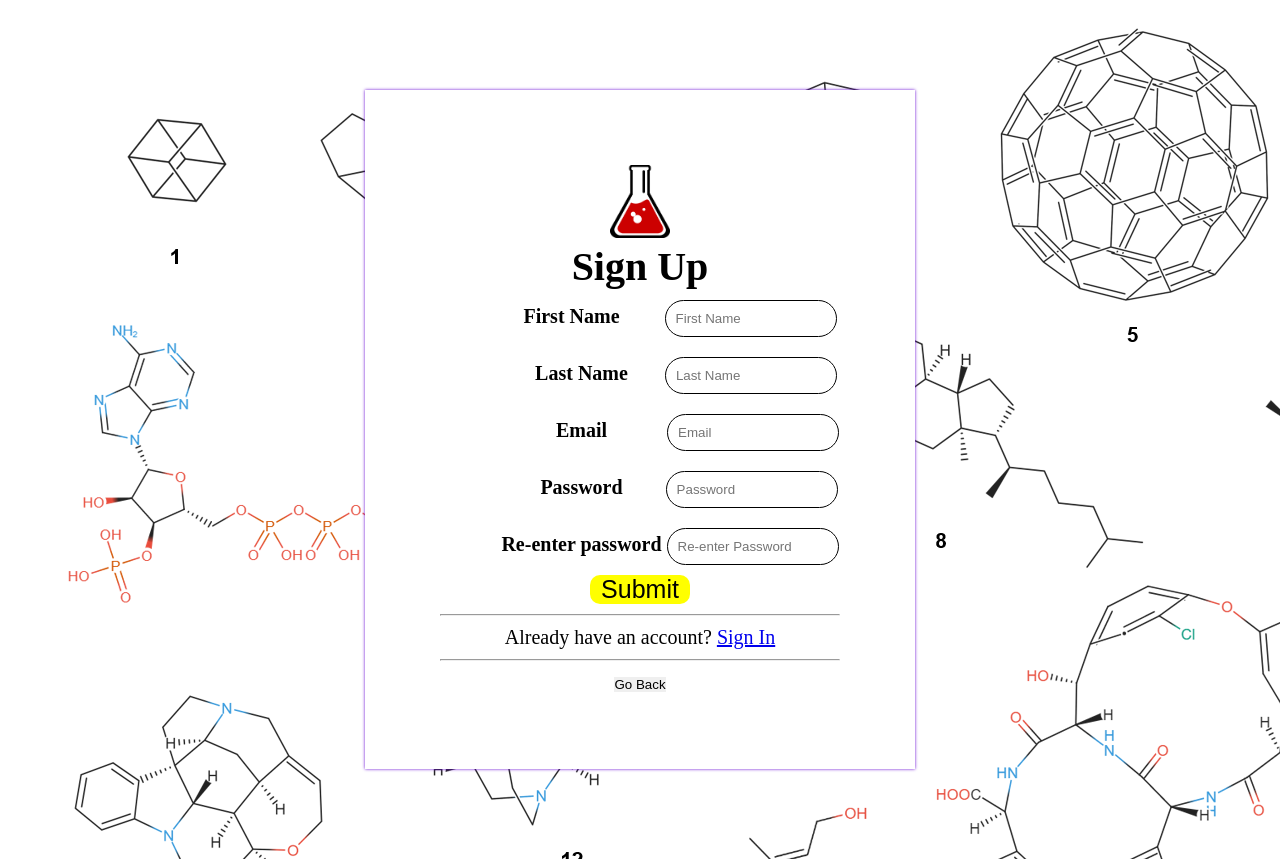
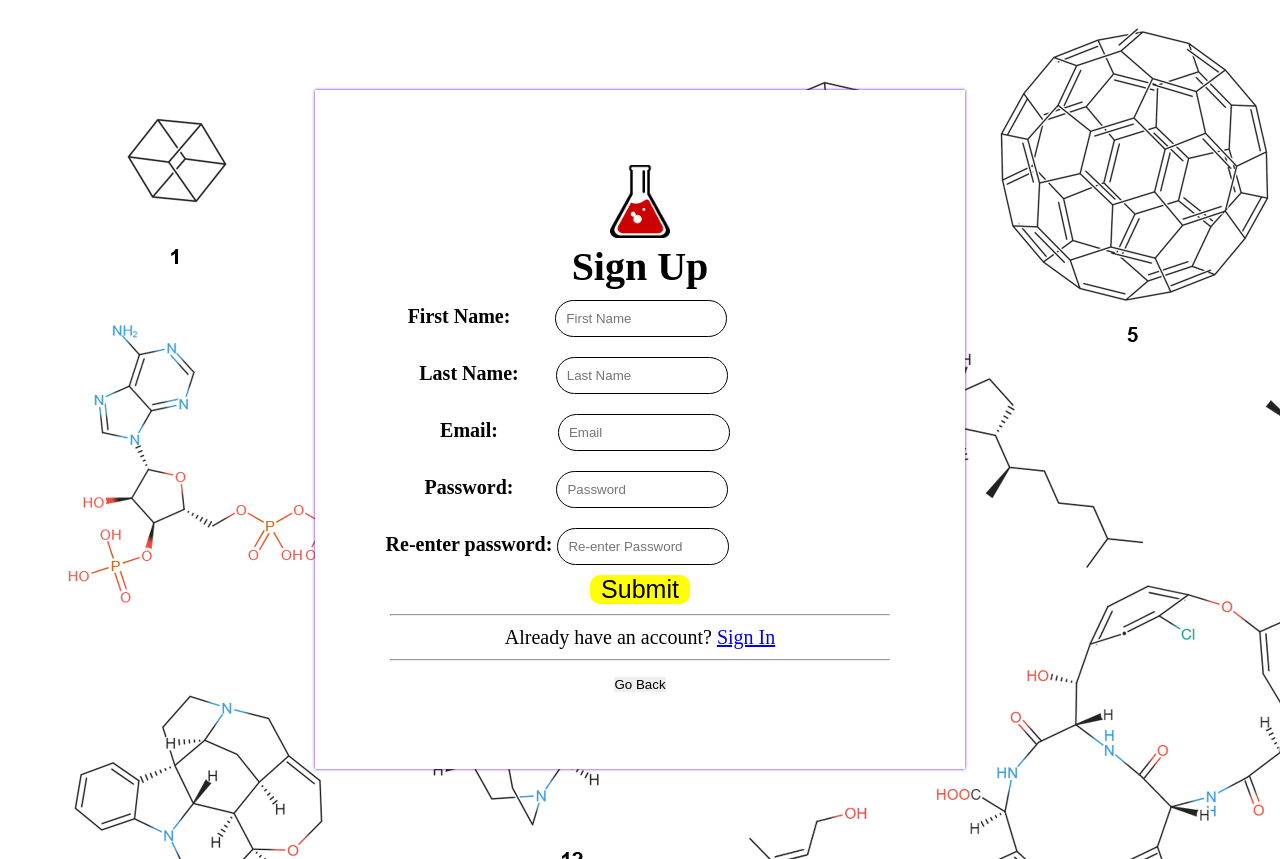
Before and after one commit to Team-Chem/LLC-web-dev, a PHP site: page /sign_up.php in a window 1280 px wide. Run offline with PHP 8.4, Linux system fonts and the light colour scheme; some libraries are stand-ins or nearby versions.

Commit message:
Added some validation, recaptcha, and reworked the sign in page

```diff
--- a/sign_up.php
+++ b/sign_up.php
@@ -1,3 +1,6 @@
+
+
+
 <!DOCTYPE html>
 <html lang="en">
 <head>
@@ -5,6 +8,36 @@
     <meta http-equiv="X-UA-Compatible" content="IE=edge">
     <meta name="viewport" content="width=device-width, initial-scale=1.0">
     <link rel="stylesheet" href="styles.css">
+    <script src='https://www.google.com/recaptcha/api.js' async defer></script>
+
+    <!--
+        <script src="https://ajax.googleapis.com/ajax/libs/jquery/3.6.1/jquery.min.js"></script>
+        <script src="https://cdnjs.cloudflare.com/ajax/libs/jquery-validate/1.19.0/jquery.validate.min.js"></script>   -->
+
+    <!--
+        <script src="https://cdnjs.cloudflare.com/ajax/libs/jquery/3.4.0/jquery.min.js"></script>
+        <script src="https://cdnjs.cloudflare.com/ajax/libs/jquery-validate/1.19.0/jquery.validate.min.js"></script>
+-->
+
+    <?php
+
+    if (isset($_POST['submit'])) {
+        $secret_key = "6LemIYAiAAAAALOdrYe-rZOw49Osieqmh8Z6C4It";
+        $response = $_POST['g-recaptcha-response'];
+        $remote_addr = $_SERVER['REMOTE ADDR'];
+        $url = "https://www.google.com/recaptcha/api/siteverify?secret=$secret_key&response=$response&remoteip=$remote_addr";
+        $data = file_get_contents($url);
+        $row = json_decode($data, true);
+
+        if ($row['success'] == "true") {
+            echo "Success!";
+        } else {
+            echo "Failure!";
+        }
+    }
+
+?>
+
 
 </head>
 <body>
@@ -12,26 +45,47 @@
 <!--This is for the sign up portion of the modal sign up pop up-->
 <div class="sign-up-div">
     <img class="image-flask" src="bubble-2022490_960_720.png">
-<form class="sign_up-form" action="sign-up-insert.php" method="POST">
+<form class="sign_up-form" id="form" action="sign-up-insert.php" method="POST">
     <h1>Sign Up</h1>
-    <div class="container">
+    <div class="form-field success">
+        <label class="label_first" generated="true" for="first_name"><b>First Name:</b></label>
+        <input type="text" placeholder="First Name" id="first_name" name="FirstName" >
+        <small></small>
+    </div>
 
-    <label class="label_first" for="first_name"><b>First Name</b></label>
-    <input type="text" placeholder="First Name" id="first_name" name="FirstName" required>
+    <div class="form-field success">
+        <label class="label_last" for="last_name"><b>Last Name:</b></label>
+        <input type="text" placeholder="Last Name" id="last_name" name="LastName" required>
+        <small></small>
+    </div>
 
-    <label class="label_last" for="last_name"><b>Last Name</b></label>
-    <input type="text" placeholder="Last Name" id="last_name" name="LastName" required>
+    <div class="form-field success">
+        <label class="label_email" for="email"><b>Email:</b></label>
+        <input type="email" placeholder="Email" id="email" name="Email" required>
+        <small></small>
 
-    <label class="label_email" for="email"><b>Email</b></label>
-<input type="text" placeholder="Email" id="email" name="Email" required>
+    </div>
 
-<label class="label_password" for="password"><b>Password</b></label>
-<input type="password" id="password" placeholder="Password" name="Password" required>
+    <div class="form-field success">
+        <label class="label_password" for="password"><b>Password:</b></label>
+        <input type="password" id="password" placeholder="Password" name="Password" required>
+        <small></small>
 
-<label class="label_re-pass" for="re-enter-password"><b>Re-enter password</b></label>
-<input type="password" placeholder="Re-enter Password" id="re-password" name="Re-Password" required>
+    </div>
 
-        <input style="width:100px;margin:0 50%;position:relative;left:-50px;" type="submit" id="submit" value="Submit">
+    <div class="form-field success">
+        <label class="label_re-pass" for="re-enter-password"><b>Re-enter password:</b></label>
+        <input type="password" placeholder="Re-enter Password" id="re-password" name="Re-Password" required>
+        <small></small>
+
+    </div>
+
+        <!--reCAPTCHA key -->
+        <div id="recaptcha-sign_up" class="g-recaptcha" data-sitekey="6LemIYAiAAAAAN7dsn6digu1hltW9LANmmBQKSoo"></div>
+        <span id="captcha" style="color:red"></span>
+
+        <input style="width:100px;margin:0 50%;position:relative;left:-50px;" type="submit" name="submit" id="submit" value="Submit">
+
 </form>
 
 <hr>
@@ -40,8 +94,10 @@
         <hr>
         <input type="button" value="Go Back" onclick="history.back()">
 
-</div>
-</div>
+<!--
+    <script src="form_validation.js"></script>
+
+-->
 
 </body>
 </html>
--- a/styles.css
+++ b/styles.css
@@ -403,97 +403,7 @@ input:focus {
     width: 14px;
 }
 
-.email-user {
-    position: relative;
-    left: 13px;
-    border-radius: 30px;
-    padding: 10px;
-    width: 150px;
-    margin: 10px;
-    border: 1px solid;
-}
 
-.pass-user {
-    border-radius: 30px;
-    padding: 10px;
-    width: 150px;
-    margin: 10px 0;
-    border: 1px solid;
-    position: relative;
-}
-
-
-.sign-in-form {
-    color: rgb(13, 13, 14);
-    margin-bottom: 30px;
-}
-
-/* sign up*/
-.sign-up-div {
-    width: 400px;
-    box-shadow: 0 0 3px 0 rgb(106, 13, 212);
-    background: 25px;
-    padding: 75px;
-    margin: 8% auto 0;
-    text-align: center;
-    background-color: rgb(255, 255, 255);
-    display: block;
-}
-
-#first_name {
-    position: relative;
-    left: 30px;
-    border-radius: 30px;
-    padding: 10px;
-    width: 150px;
-    margin: 10px;
-    border: 1px solid;
-    display: inline-block;
-}
-
-#last_name {
-    position: relative;
-    left: 32px;
-    border-radius: 30px;
-    padding: 10px;
-    width: 150px;
-    margin: 10px 0;
-    border: 1px solid;
-}
-
-#email {
-    position: relative;
-    left: 55px;
-    border-radius: 30px;
-    padding: 10px;
-    width: 150px;
-    margin: 10px 0;
-    border: 1px solid;
-}
-
-#password {
-    position: relative;
-    left: 38px;
-    border-radius: 30px;
-    padding: 10px;
-    width: 150px;
-    margin: 10px 0;
-    border: 1px solid;
-}
-
-#re-password {
-    position: relative;
-    border-radius: 30px;
-    padding: 10px;
-    width: 150px;
-    margin: 10px 0;
-    border: 1px solid;
-}
-
-.sign-up-form {
-    color: rgb(13, 13, 14);
-    margin-bottom: 30px;
-}
 /*  */
 .CR-container {
     display: block;
@@ -507,10 +417,6 @@ input:focus {
     width: 10%;
 }
 
-.sign-up-div label {
-    display: left;
-    margin-left: 60px;
-}
 
 /* sign in */
 
@@ -518,6 +424,7 @@ input:focus {
     width: 60px;
 
 }
+
 .sign-in-div {
     width: 300px;
     box-shadow: 0 0 3px 0 rgb(106, 13, 212);
@@ -554,9 +461,11 @@ input:focus {
     margin-bottom: 30px;
 }
 
+
+
 /* sign up*/
 .sign-up-div {
-    width: 400px;
+    width: 500px;
     box-shadow: 0 0 3px 0 rgb(106, 13, 212);
     background: 25px;
     padding: 75px;
@@ -623,7 +532,7 @@ input:focus {
 
 .sign-up-div label {
     display: left;
-    margin-left: 60px;
+    margin-left: -165px;
 }
 
 @media screen and (max-width: 1439px), print{
```
Also changed, not shown: form_validation.js (added, +107 -0 lines), sign_in.html (+41 -8 lines), 1 other file.
